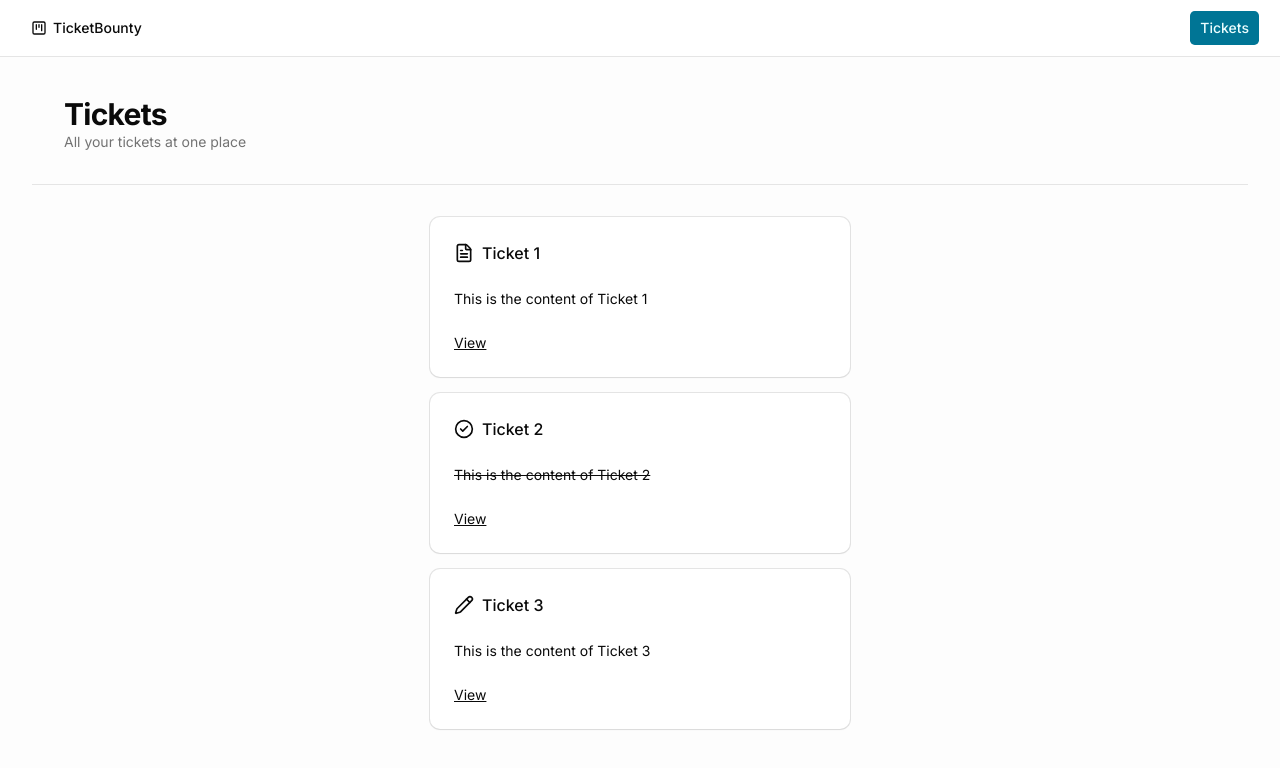
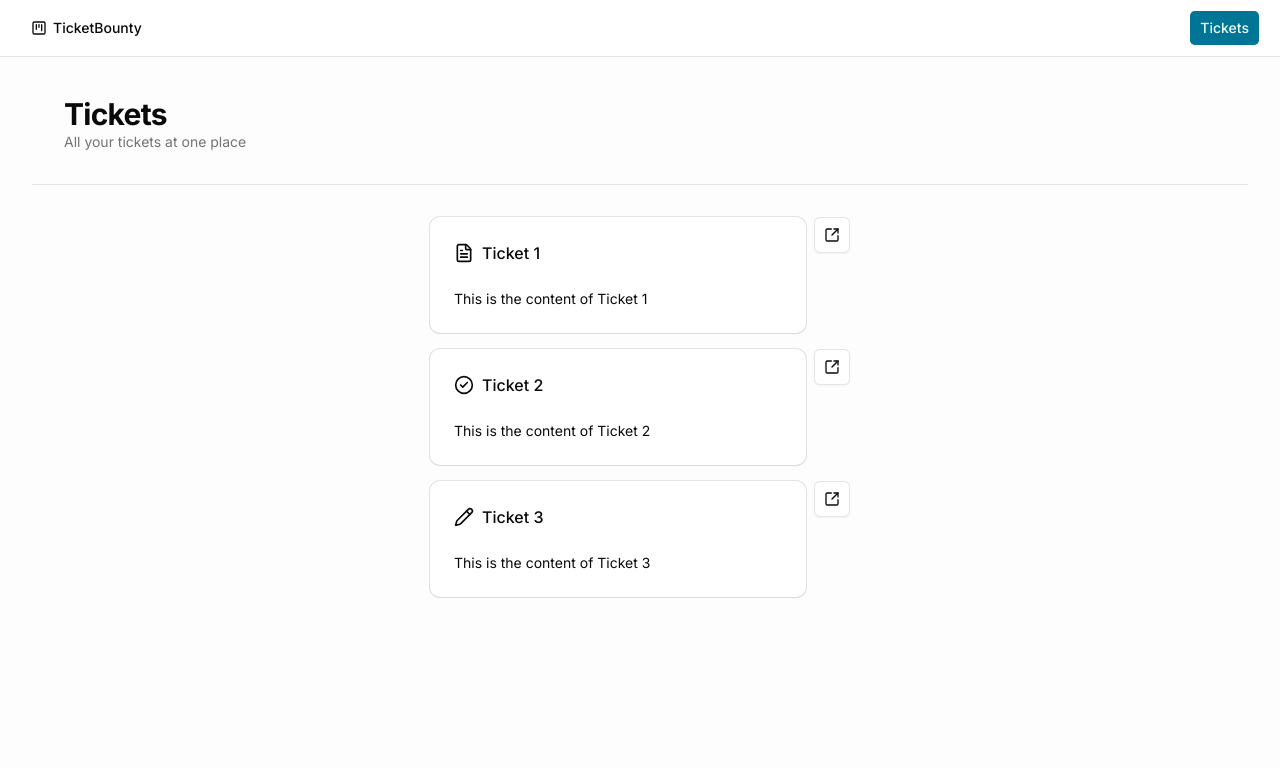
Before and after one commit to jyotiogennavar/ticket-management, a Next.js app: page /tickets in a window 1280 px wide. Shown: the top 768 px of the page. Built offline with nearby package versions, Linux system fonts and the light colour scheme.

Commit message:
Refactor ticket components and structure: introduce TicketItem component for better code organization, add ticket types and constants, and enhance page animations with fade effect.

```diff
--- a/src/app/globals.css
+++ b/src/app/globals.css
@@ -131,3 +131,14 @@
     @apply font-sans;
   }
 }
+
+@keyframes fade-from-top {
+ 0% {
+  opacity: 0;
+  transform: translateY(-10px);
+ }
+ 100% {
+  opacity: 1;
+  transform: translateY(0);
+ }
+}
--- a/src/app/tickets/[ticketId]/page.tsx
+++ b/src/app/tickets/[ticketId]/page.tsx
@@ -3,6 +3,8 @@
 import { Button } from "@/components/ui/button";
 import Link from "next/link";
 import { ticketsPath } from "@/paths";
+import { TicketItem } from "@/features/ticket/components/ticket-item";
+import { Ticket } from "@/features/ticket/types";
 
 type TicketPageProps = {
   params: Promise<{
@@ -27,9 +29,8 @@
   }
 
   return (
-    <div>
-      <h2 className="text-lg">{ticket.title}</h2>
-      <p className="text-sm">{ticket.content}</p>
+    <div className="flex justify-center animate-fade-from-top duration-300">
+      <TicketItem ticket={ticket as unknown as Ticket} isDetail />
     </div>
   );
 };
--- a/src/app/tickets/page.tsx
+++ b/src/app/tickets/page.tsx
@@ -1,23 +1,10 @@
-import clsx from "clsx";
-import Link from "next/link";
+
 import { initialTickets } from "@/data";
-import { ticketPath } from "@/paths";
-import {
-  Card,
-  CardHeader,
-  CardTitle,
-  CardContent,
-  CardFooter,
-} from "@/components/ui/card";
+import { Heading } from "@/components/Heading";
+import { TicketItem } from "@/features/ticket/components/ticket-item";
+import { Ticket } from "@/features/ticket/types";
 
-import { CircleCheck, FileText, Pencil } from "lucide-react";
-import { Heading } from "@/components/Heading";
 
-const TICKET_ICONS = {
-  OPEN: <FileText className="size-5" />,
-  IN_PROGRESS: <Pencil className="size-5" />,
-  DONE: <CircleCheck className="size-5" />,
-};
 
 const TicketsPage = () => {
   return (
@@ -26,35 +13,7 @@
 
       <div className="flex-1 flex flex-col items-center gap-y-4 animate-fade-from-top">
         {initialTickets.map((ticket) => (
-          <Card key={ticket.id} className="w-full max-w-[420px]">
-            <CardHeader>
-              <CardTitle className="flex items-center gap-x-2 text-base">
-                <span>
-                  {TICKET_ICONS[ticket.status as keyof typeof TICKET_ICONS]}
-                </span>
-                <span className="line-clamp-1">{ticket.title}</span>
-              </CardTitle>
-            </CardHeader>
-
-            <CardContent>
-              <span
-                className={clsx("line-clamp-3 whitespace-break-spaces", {
-                  "line-through": ticket.status === "DONE",
-                })}
-              >
-                {ticket.content}
-              </span>
-            </CardContent>
-
-            <CardFooter>
-              <Link
-                href={ticketPath(ticket.id.toString())}
-                className="text-sm underline"
-              >
-                View
-              </Link>
-            </CardFooter>
-          </Card>
+          <TicketItem key={ticket.id} ticket={ticket as unknown as Ticket} />
         ))}
       </div>
     </div>
--- /dev/null
+++ b/src/features/ticket/components/ticket-item.tsx
@@ -0,0 +1,60 @@
+import { Card, CardHeader, CardTitle, CardContent } from "@/components/ui/card";
+
+import Link from "next/link";
+import { ticketPath } from "@/paths";
+import clsx from "clsx";
+import { TICKET_ICONS } from "../constants";
+import { Ticket } from "../types";
+import { SquareArrowOutUpRight } from "lucide-react";
+import { Button } from "@/components/ui/button";
+
+type TicketItemProps = {
+  ticket: Ticket;
+  isDetail: boolean;
+};
+
+const TicketItem = ({ ticket, isDetail }: TicketItemProps) => {
+  const detailButton = (
+    <Button variant="outline" size="icon" asChild>
+      <Link href={ticketPath(ticket.id.toString())}>
+        <SquareArrowOutUpRight className="h-4 w-4" />
+      </Link>
+    </Button>
+  );
+
+  return (
+    <div
+      className={clsx("w-full flex gap-x-2", {
+        "max-w-[580px]": isDetail,
+        "max-w-[420px]": !isDetail,
+      })}
+    >
+      <Card className="w-full overflow-hidden">
+        <CardHeader>
+          <CardTitle className="flex items-center gap-x-2 text-base">
+            <span className="size-5">
+              {TICKET_ICONS[ticket.status as keyof typeof TICKET_ICONS]}
+            </span>
+            <span className="line-clamp-1">{ticket.title}</span>
+          </CardTitle>
+        </CardHeader>
+
+        <CardContent>
+          <span
+            className={clsx("whitespace-break-spaces", {
+              "line-clamp-3": !isDetail,
+            })}
+          >
+            {ticket.content}
+          </span>
+        </CardContent>
+      </Card>
+      {/* View button */}
+      {isDetail ? null : (
+        <div className="flex flex-col gap-y-2">{detailButton}</div>
+      )}
+    </div>
+  );
+};
+
+export { TicketItem };
--- /dev/null
+++ b/src/features/ticket/constants.tsx
@@ -0,0 +1,7 @@
+import { CircleCheck, FileText, Pencil } from "lucide-react";
+
+export const TICKET_ICONS = {
+  OPEN: <FileText className="size-5" />,
+  IN_PROGRESS: <Pencil className="size-5" />,
+  DONE: <CircleCheck className="size-5" />,
+};
--- /dev/null
+++ b/src/features/ticket/types.ts
@@ -0,0 +1,10 @@
+
+
+export type TicketStatus = "OPEN" | "IN_PROGRESS" | "DONE";
+
+export type Ticket = {
+  id: number;
+  title: string;
+  content: string;
+  status: TicketStatus;
+};
```
Also changed, not shown: 1 other file (tests, documents, lock files or other folders).
